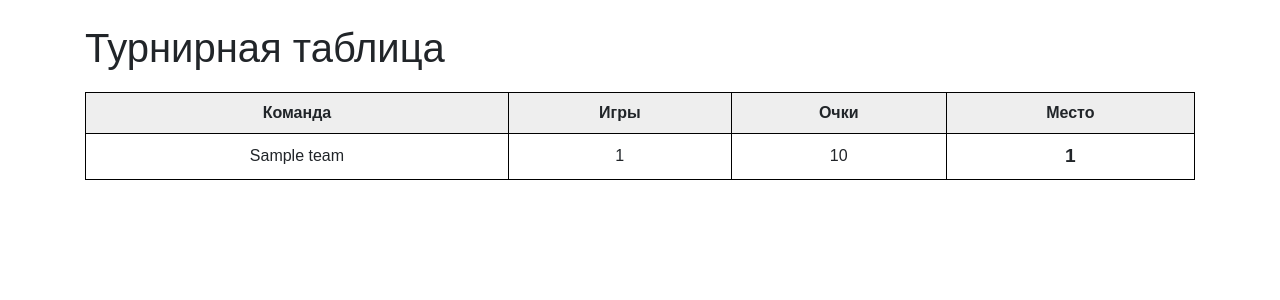
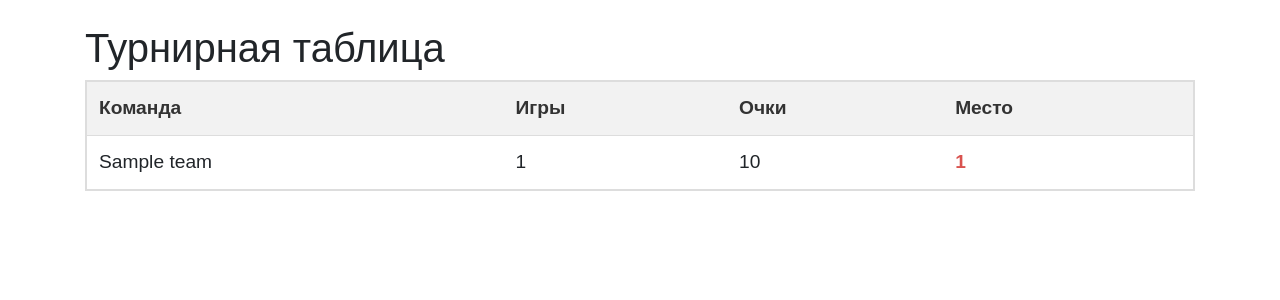
Before and after one commit to gmoroz/lab1, a Django app: page /table/ in a window 1280 px wide. Shown: the part 56-356 px from the top of the page. Run offline with Django 4.2, Linux system fonts and the light colour scheme; a user stored in the database is signed in; tables that the repository leaves empty hold one stand-in row (values such as "Sample post"); parts of the project's set-up code (start-up, migrations or seed data) failed here and were passed over; some libraries are stand-ins or nearby versions.

Commit message:
refactor: tournament table CSS styling and create a separate CSS file.
updated tournament table CSS styles to be more visually appealing, moved the styles to a separate CSS file, and linked the file to the HTML file. Made changes to the table layout and added a hover effect on table rows. Also changed the font color of the "place" class to red for better visibility.

```diff
--- /dev/null
+++ b/static/css/table.css
@@ -0,0 +1,30 @@
+table {
+    width: 100%;
+    border-collapse: collapse;
+    border: 2px solid #ddd;
+    font-size: 1.2em;
+  }
+
+  th, td {
+    padding: 12px;
+    text-align: left;
+    border-bottom: 1px solid #ddd;
+  }
+
+  th {
+    background-color: #f2f2f2;
+    color: #333;
+  }
+
+  tr:nth-child(even) td {
+    background-color: #f2f2f2;
+  }
+
+  tr:hover td {
+    background-color: #ddd;
+  }
+
+  .place {
+    font-weight: bold;
+    color: #d9534f;
+}
--- a/templates/table.html
+++ b/templates/table.html
@@ -1,32 +1,7 @@
-{% extends 'base.html' %} {% block title %}Турнирная таблица{% endblock %}
+{% extends 'base.html' %} {% load static %}
+{% block title %}Турнирная таблица{% endblock %}
 {% block styles %} {{ block.super }}
-<style>
-  table {
-    border-collapse: collapse;
-    width: 100%;
-    margin: 20px auto;
-  }
-
-  th,
-  td {
-    border: 1px solid black;
-    padding: 8px;
-    text-align: center;
-  }
-
-  th {
-    background-color: #eee;
-  }
-
-  tr:nth-child(even) {
-    background-color: #f2f2f2;
-  }
-
-  .place {
-    font-weight: bold;
-    font-size: 1.2em;
-  }
-</style>
+<link rel="stylesheet" type="text/css" href="{% static 'css/table.css' %}" />
 {% endblock %} {% block content %}
 <h1>Турнирная таблица</h1>
 <table>
```
